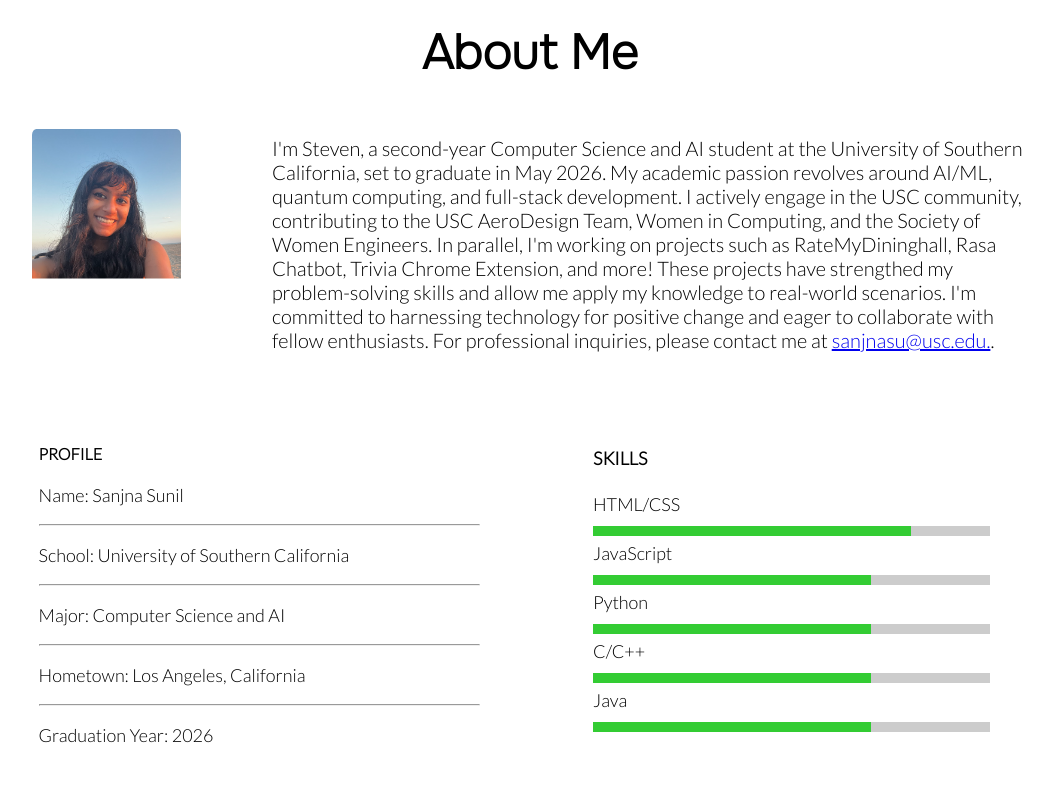
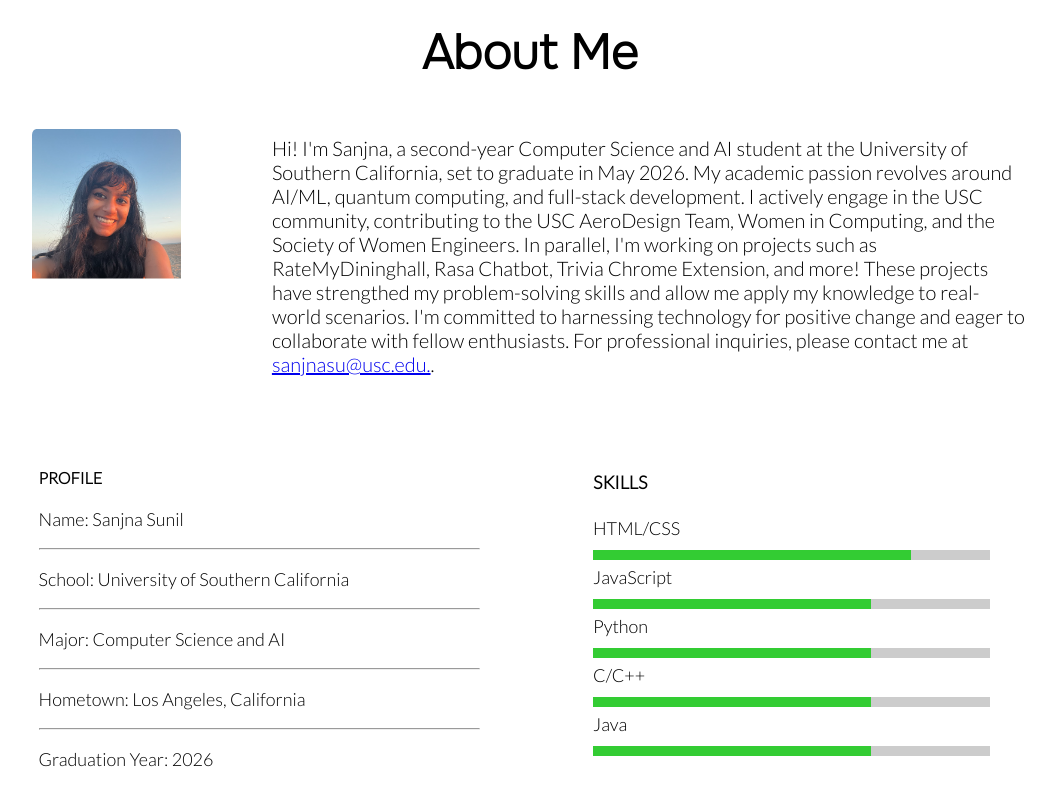
Before and after one commit to sanjnasun/sanjnasun.github.io, a plain HTML site: page index.html in a window 1280 px wide. Shown: the part 820-1620 px from the top of the page, without its empty margins (110-1165 px from the left). Drawn offline with nearby package versions, Linux system fonts and the light colour scheme; a web font is replaced by a local one.

Commit message:
Update index.html

```diff
--- a/index.html
+++ b/index.html
@@ -42,7 +42,7 @@
   <div class="about" id='intro'>
     <h1>About Me</h1>
     <img src="me.png" alt="This is Me!" wsidth="150" height="150">
-    <p>I'm Steven, a second-year Computer Science and AI student at the University of Southern California, set to graduate in May 2026. My academic passion revolves around AI/ML, quantum computing, and full-stack development. I actively engage in the USC community, contributing to the USC AeroDesign Team, Women in Computing, and the Society of Women Engineers.
+    <p>Hi! I'm Sanjna, a second-year Computer Science and AI student at the University of Southern California, set to graduate in May 2026. My academic passion revolves around AI/ML, quantum computing, and full-stack development. I actively engage in the USC community, contributing to the USC AeroDesign Team, Women in Computing, and the Society of Women Engineers.
 
 In parallel, I'm working on projects such as RateMyDininghall, Rasa Chatbot, Trivia Chrome Extension, and more! These projects have strengthed my problem-solving skills and allow me apply my knowledge to real-world scenarios. I'm committed to harnessing technology for positive change and eager to collaborate with fellow enthusiasts. For professional inquiries, please contact me at <a href="mailto:sanjnasu@usc.edu">sanjnasu@usc.edu.</a>.</p>
   </div>
@@ -140,8 +140,6 @@ In parallel, I'm working on projects such as RateMyDininghall, Rasa Chatbot, Tri
           <strong><p>USC Women in Computing | Student Programmer | August 2023</p></strong>
           <ul>
             <ul>
-                  <li>Organized multiple sessions </li>
-
                   <li>Actively involved as a student programmer in Women in Computing, organizing and leading weekly LeetCode sessions to help fellow members improve their coding skills.</li>
 
                   <li>Demonstrated leadership by leading a chatbot project, collaborating with a team of four engineers to design and develop a conversational AI solution, providing valuable hands-on experience in AI and project management.</li>
```
